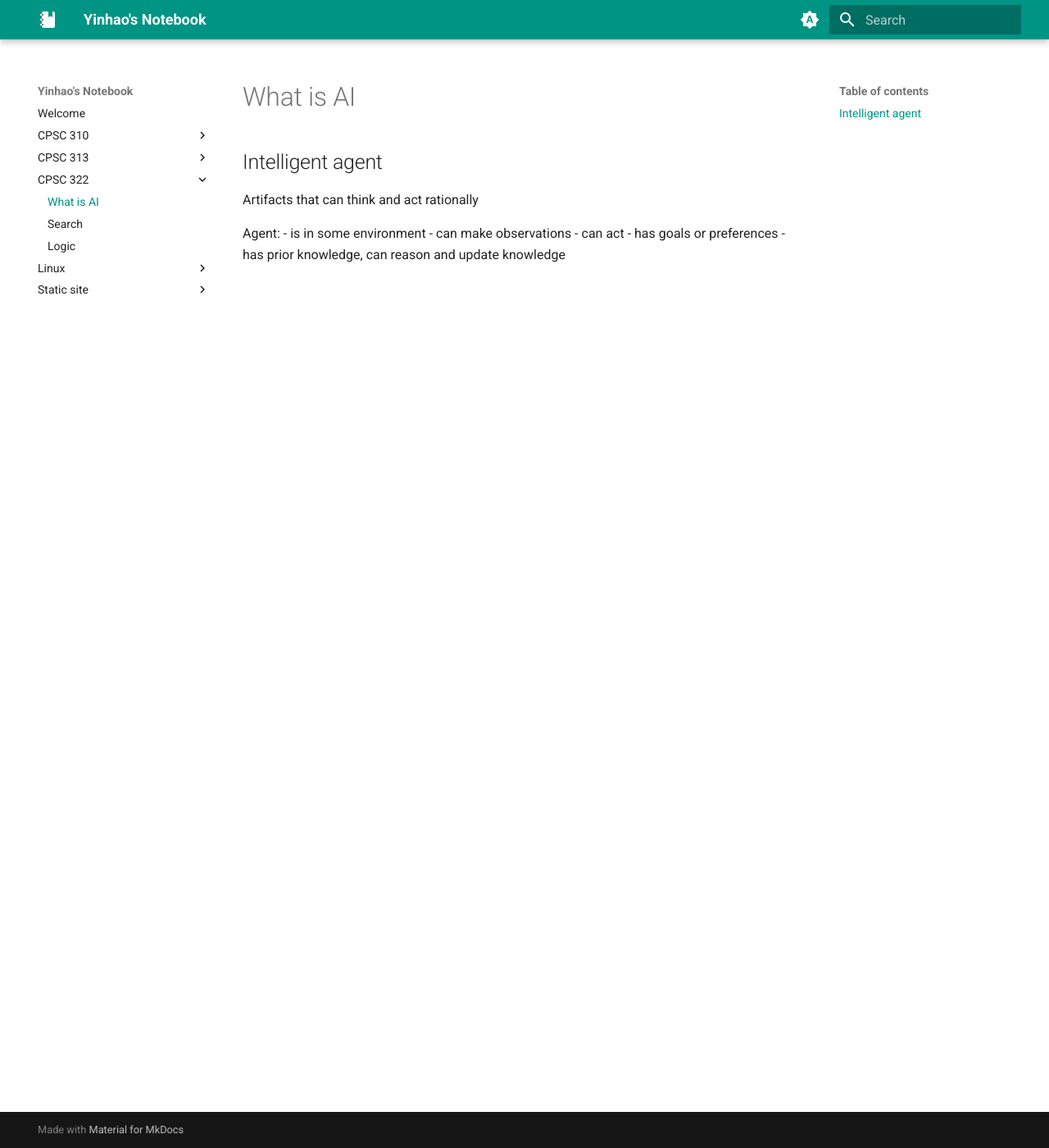
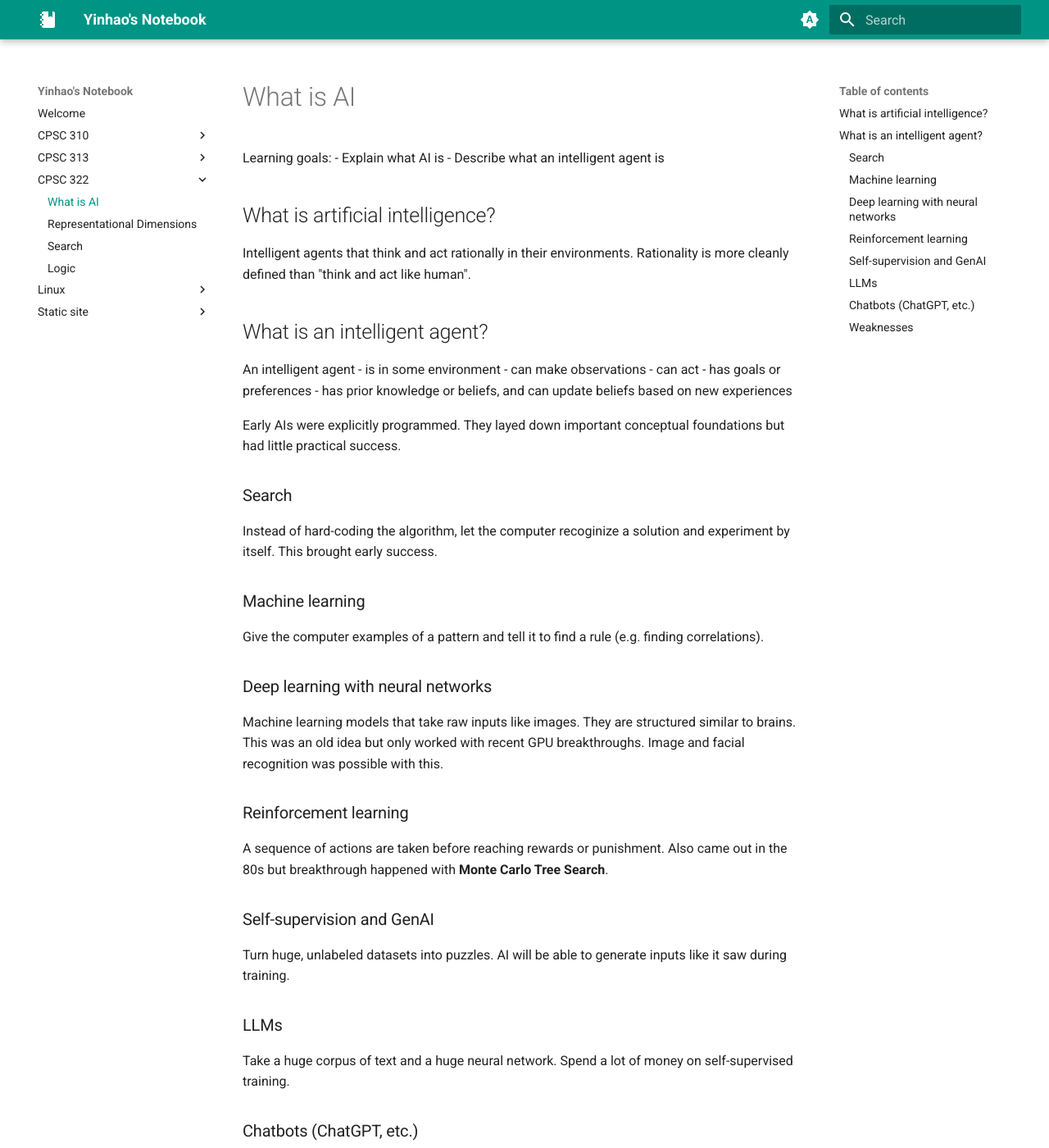
Before and after one commit to yinhao-f/notes, an MkDocs documentation site: the page built from docs/CPSC-322/1-agent.md, in a window 1280 px wide and 1400 px high. Shown: the whole window at 82% size. Built offline with MkDocs 1.6.1 and Material for MkDocs 9.7.7, drawn with Linux system fonts in a browser that asks for light colours; some of the changed text lies outside the part shown.

Commit message:
Some 322 notes

```diff
--- a/docs/CPSC-322/1-agent.md
+++ b/docs/CPSC-322/1-agent.md
@@ -1,12 +1,52 @@
 # What is AI
 
-## Intelligent agent
+Learning goals:
+- Explain what AI is
+- Describe what an intelligent agent is
 
-Artifacts that can think and act rationally
+## What is artificial intelligence?
 
-Agent:
+Intelligent agents that think and act rationally in their environments. Rationality is more cleanly defined than "think and act like human".
+
+## What is an intelligent agent?
+
+An intelligent agent
 - is in some environment
 - can make observations
 - can act
 - has goals or preferences
-- has prior knowledge, can reason and update knowledge
+- has prior knowledge or beliefs, and can update beliefs based on new experiences
+
+Early AIs were explicitly programmed. They layed down important conceptual foundations but had little practical success.
+
+### Search
+Instead of hard-coding the algorithm, let the computer recoginize a solution and experiment by itself. This brought early success.
+
+### Machine learning
+
+Give the computer examples of a pattern and tell it to find a rule (e.g. finding correlations).
+
+### Deep learning with neural networks
+
+Machine learning models that take raw inputs like images. They are structured similar to brains. This was an old idea but only worked with recent GPU breakthroughs. Image and facial recognition was possible with this.
+
+### Reinforcement learning
+
+A sequence of actions are taken before reaching rewards or punishment. Also came out in the 80s but breakthrough happened with **Monte Carlo Tree Search**.
+
+### Self-supervision and GenAI
+
+Turn huge, unlabeled datasets into puzzles. AI will be able to generate inputs like it saw during training.
+
+### LLMs
+
+Take a huge corpus of text and a huge neural network. Spend a lot of money on self-supervised training.
+
+### Chatbots (ChatGPT, etc.)
+
+Fine tune the LLMs and adjust to user feedback.
+
+### Weaknesses
+
+- Hallucinations
+- Reasoning
```
Also changed, not shown: docs/CPSC-322/2-rep-dims.md (added, +57 -0 lines), docs/CPSC-322/2-search.md (deleted, +0 -25 lines), docs/CPSC-322/3-search.md (added, +182 -0 lines), docs/CPSC-322/4-logic.md (renamed from docs/CPSC-322/3-logic.md), docs/CPSC-322/assets/3-search-summary.png (added).
